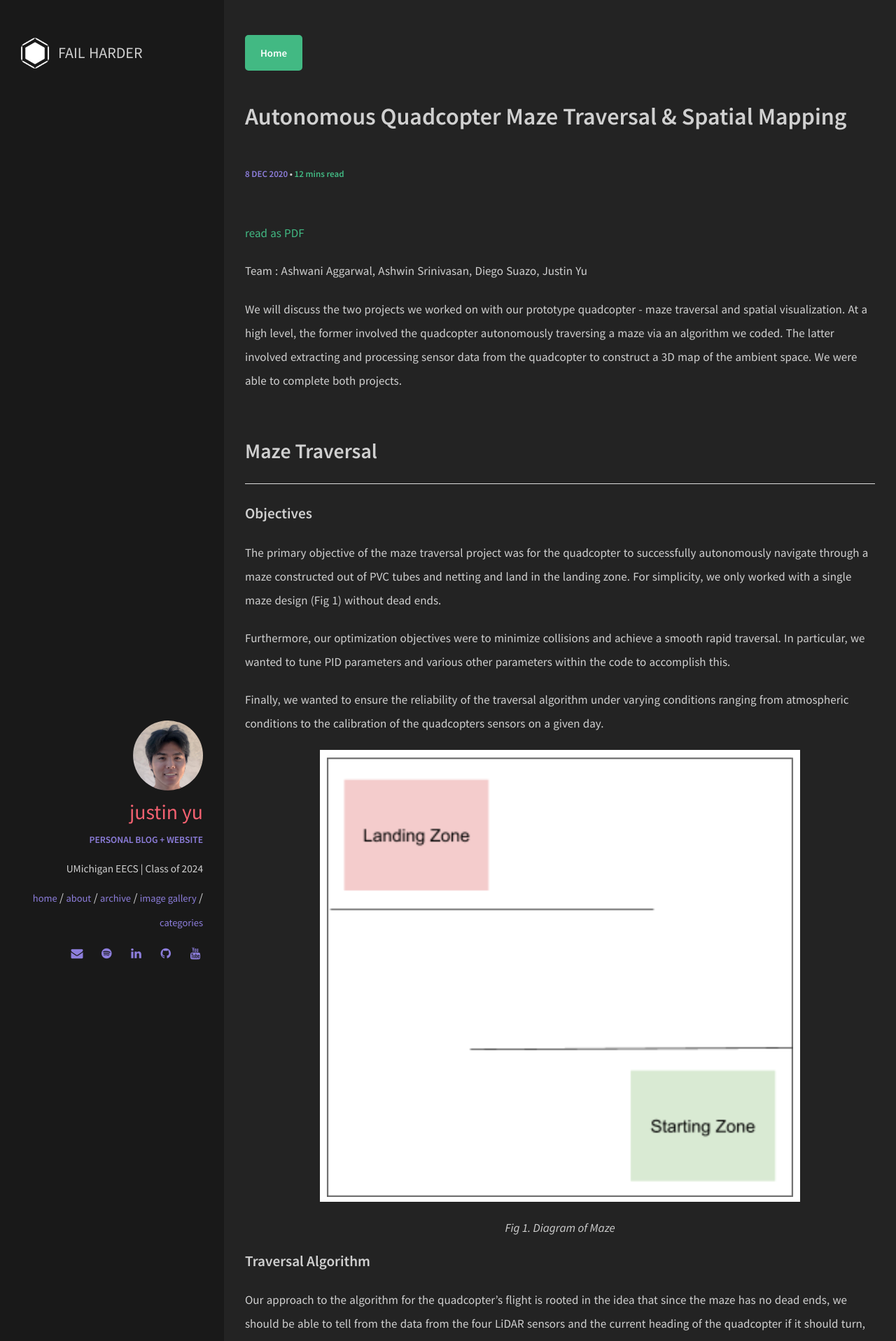
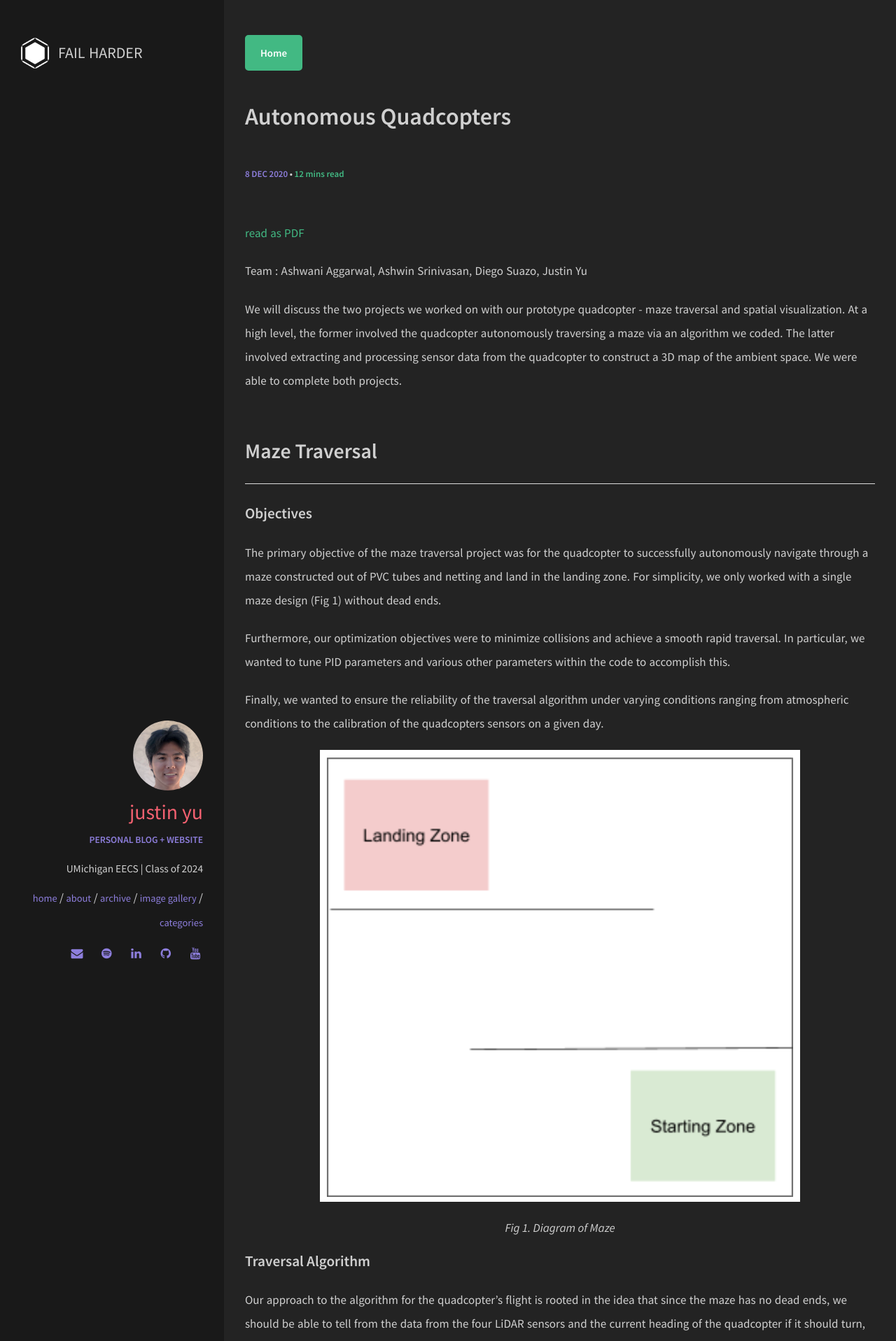
Before and after one commit to uynitsuj/uynitsuj.github.io, a Jekyll site: the page built from _posts/2020-12-08-quadcopter-platform.md, in a window 1280 px wide. Shown: the top 1917 px of the page at 70% size. Built offline with Jekyll 4.4.1, drawn with Linux system fonts in a browser that asks for light colours.

```diff
--- a/_posts/2020-12-08-quadcopter-platform.md
+++ b/_posts/2020-12-08-quadcopter-platform.md
@@ -1,6 +1,7 @@
 ---
 layout: post
-title:  "Autonomous Quadcopter Maze Traversal & Spatial Mapping"
+title:  "Autonomous Quadcopters"
+excerpt: "Development of Maze Traversal & Spatial Mapping algorithms"
 categories: [projects]
 image: Post5/main.png
 ---
```
